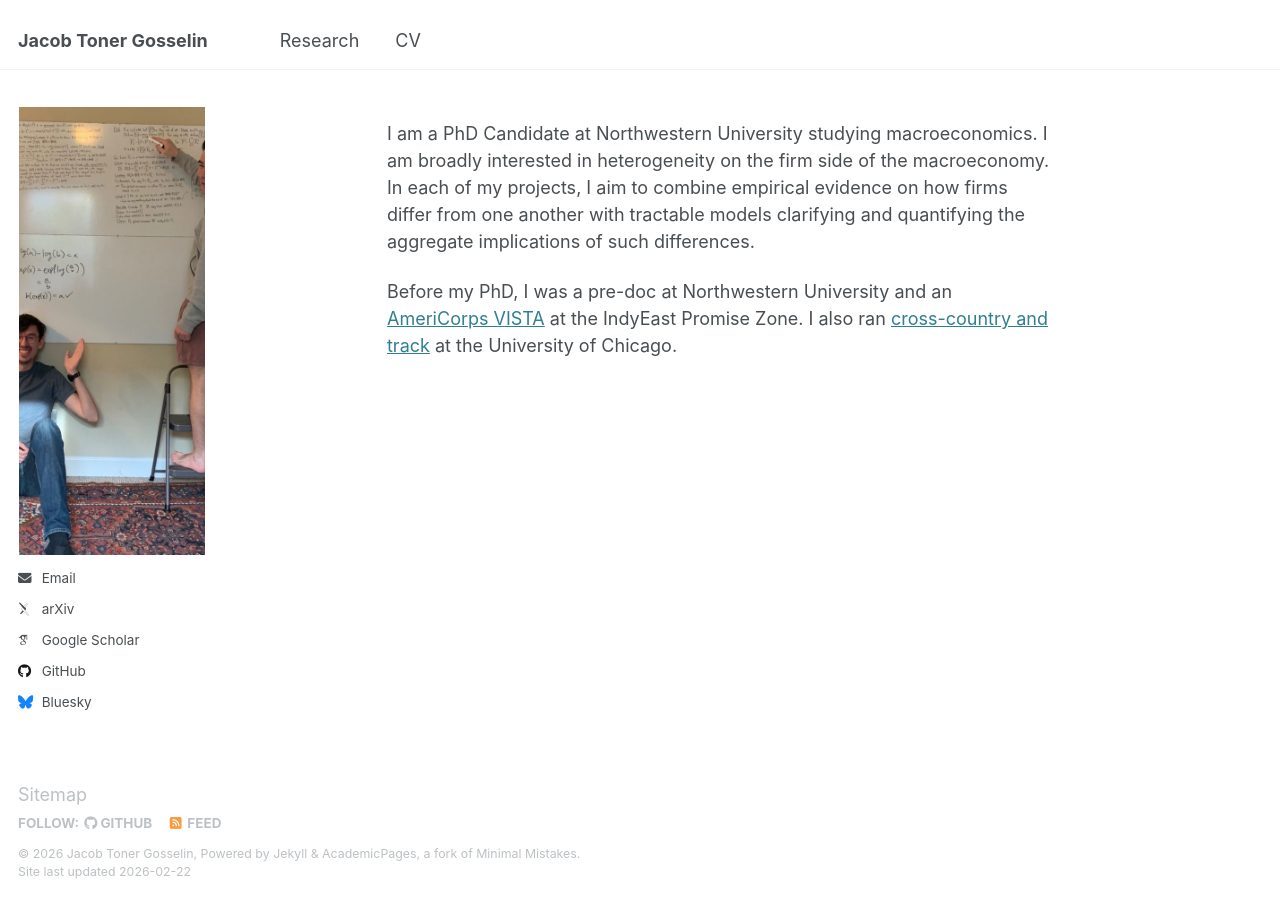
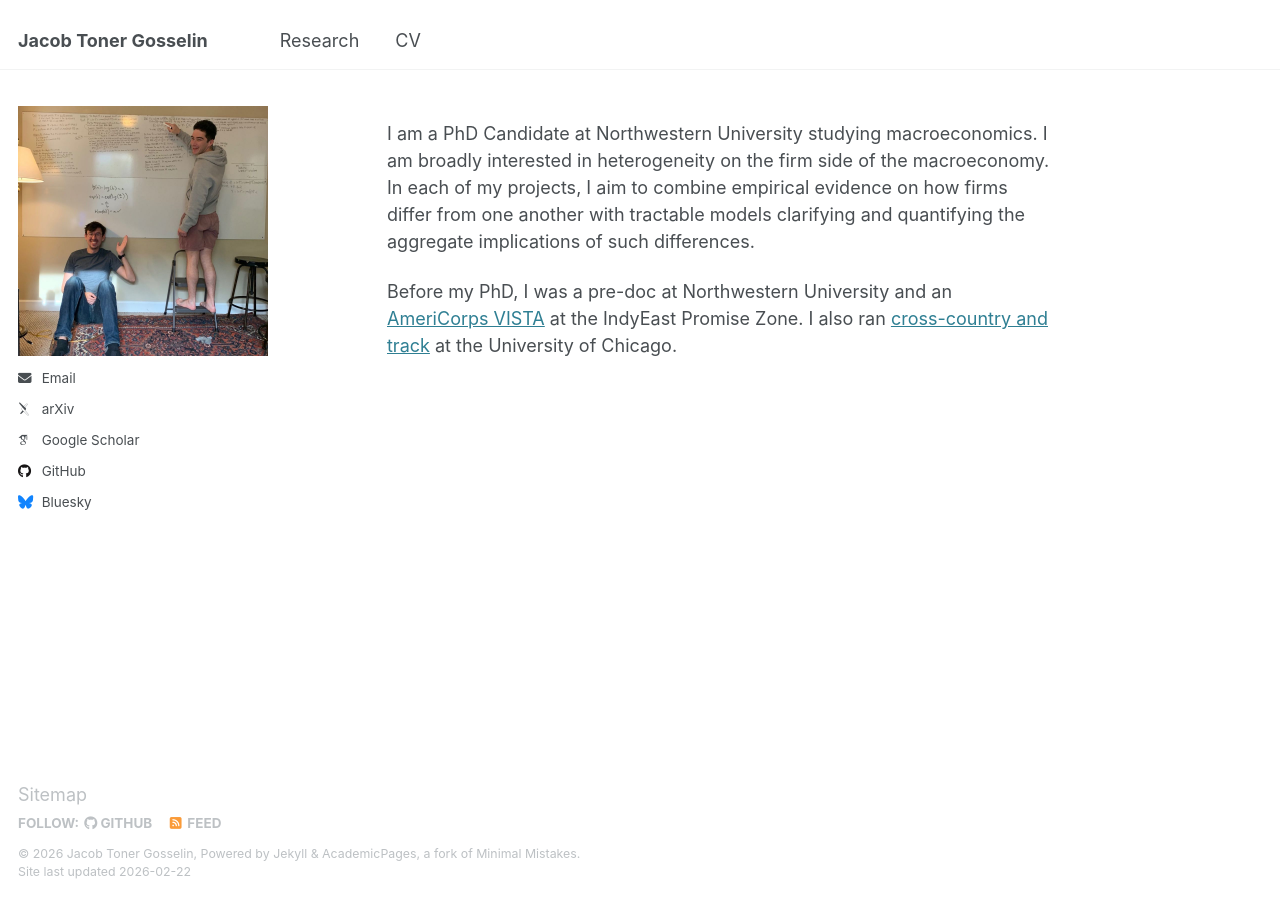
Before and after one commit to jacobgosselin/jacobgosselin.github.io, a Jekyll site: the page built from _pages/about.md, in a window 1280 px wide. Built offline with Jekyll 4.4.1, drawn with Linux system fonts in a browser that asks for light colours; some web fonts are replaced.

Commit message:
fix: increase sidebar image max-width to enhance display quality

```diff
--- a/_sass/layout/_sidebar.scss
+++ b/_sass/layout/_sidebar.scss
@@ -90,18 +90,18 @@
   }
 
   img {
-    max-width: 350px;
+    max-width: 500px;
     height: auto;
     object-fit: cover;
     object-position: center top;
 
-    @include breakpoint($large) {
-      width: calc(75vh * 6 / 8);
-      height: 50vh;
-      max-width: 75%;
-      padding: 1px;
-      border: 0px solid var(--global-border-color);
-    }
+    // @include breakpoint($large) {
+    //   width: calc(75vh * 6 / 8);
+    //   height: 50vh;
+    //   max-width: 75%;
+    //   padding: 1px;
+    //   border: 0px solid var(--global-border-color);
+    // }
   }
 }
 
```
